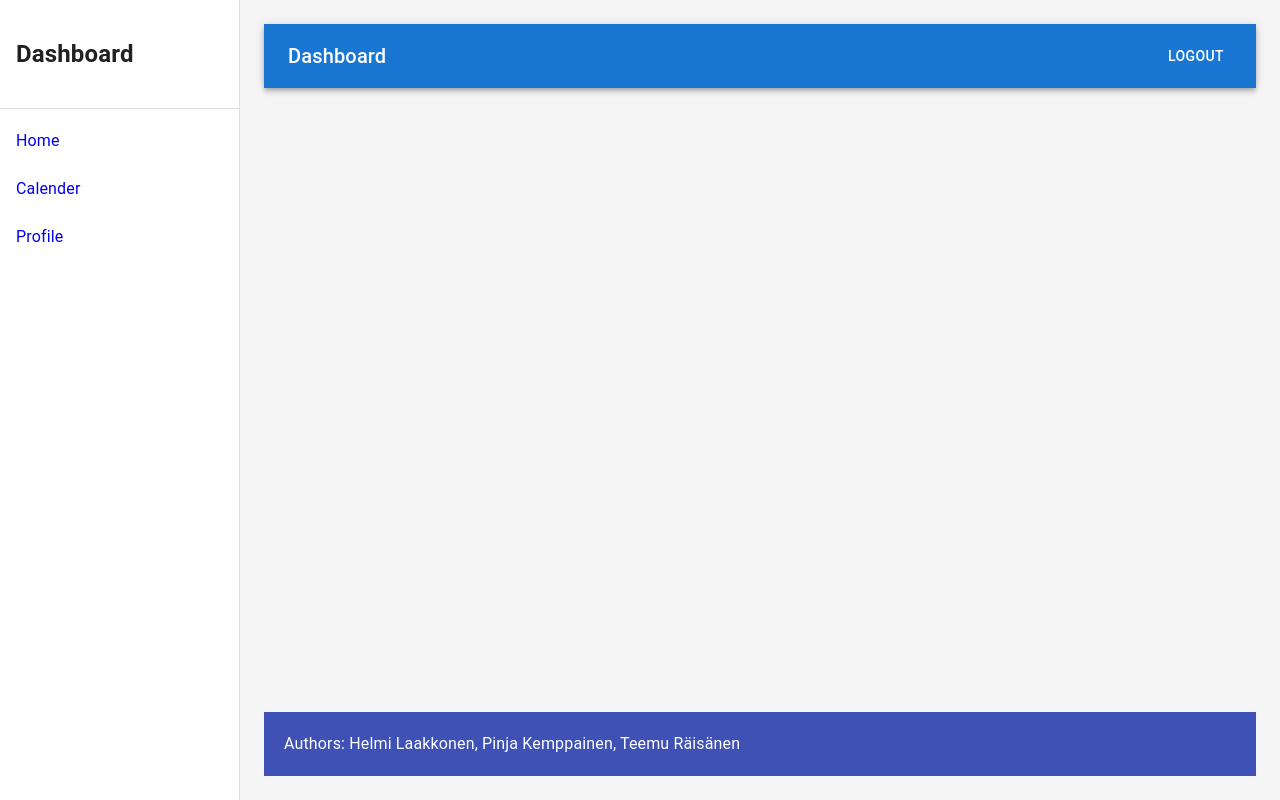
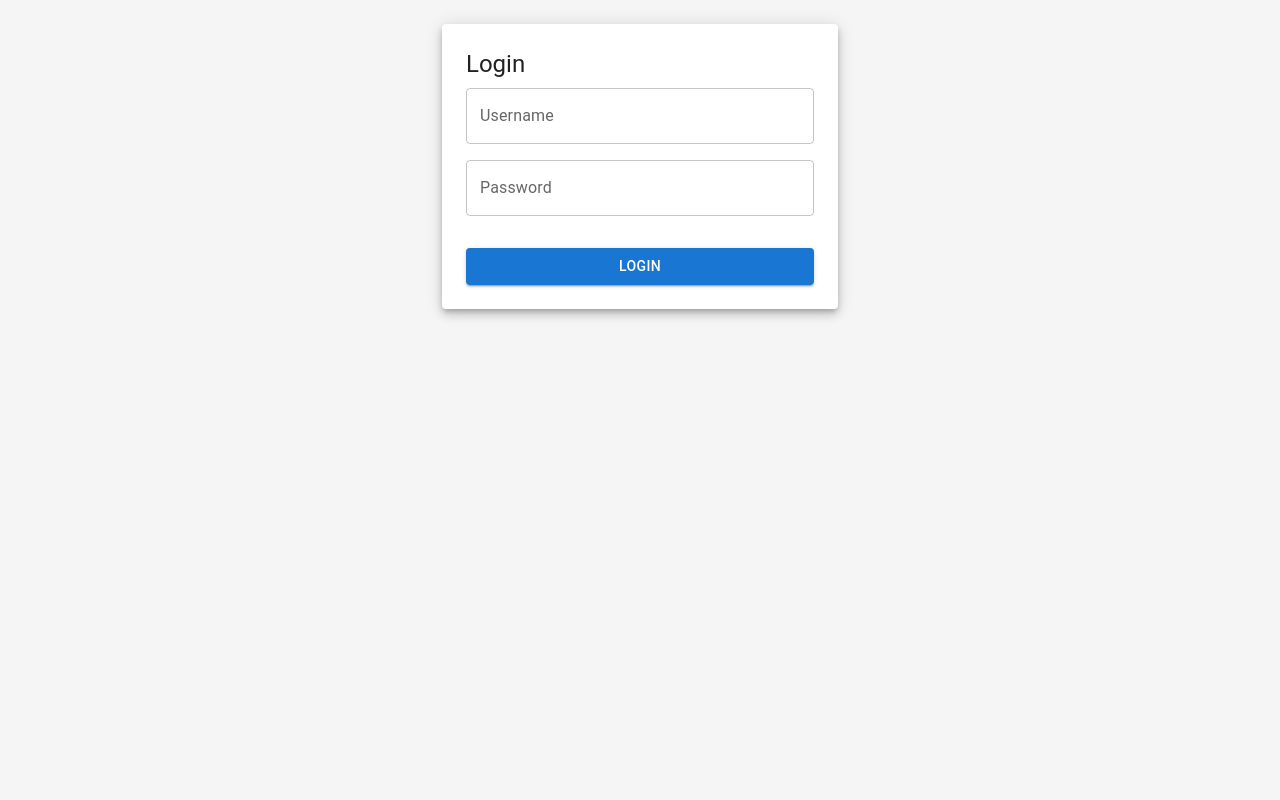
Before and after one commit to HelmiLaakkonen/project-management-app, a React (Create React App) app: page /login in a window 1280 px wide. Built offline with nearby package versions, Linux system fonts and the light colour scheme.

Commit message:
test login features

```diff
--- a/package.json
+++ b/package.json
@@ -5,13 +5,16 @@
   "dependencies": {
     "@emotion/react": "^11.14.0",
     "@emotion/styled": "^11.14.0",
+    "@mui/icons-material": "^6.4.4",
     "@mui/material": "^6.4.3",
     "@mui/x-date-pickers": "^7.23.6",
+    "bcrypt": "^5.1.1",
     "cors": "^2.8.5",
     "cra-template": "1.2.0",
     "dayjs": "^1.11.13",
     "dotenv": "^16.4.7",
     "expressjs": "^1.0.1",
+    "jsonwebtoken": "^9.0.2",
     "mysql": "^2.18.1",
     "mysql2": "^3.12.0",
     "react": "^19.0.0",
--- a/server.js
+++ b/server.js
@@ -1,14 +1,15 @@
 const express = require("express");
 const dotenv = require("dotenv");
 const tasksRouter = require("./routes/tasks");
+const authRouter = require("./routes/auth");
 const db = require("./db/connection");
 const cors = require("cors");
 
 dotenv.config();
 
-const app = express(); // Define app first
+const app = express();
 
-app.use(cors()); // Now use CORS after app is defined
+app.use(cors());
 
 const PORT = process.env.PORT || 3000;
 
@@ -17,6 +18,7 @@ app.use(express.json());
 
 // Use the routes
 app.use("/api", tasksRouter);
+app.use("/api/auth", authRouter);
 
 // Start the server
 app.listen(PORT, () => {
--- /dev/null
+++ b/src/auth/AuthProvider.js
@@ -0,0 +1,21 @@
+import { createContext, useState, useEffect, useContext } from "react";
+
+const AuthContext = createContext();
+
+export const AuthProvider = ({ children }) => {
+  const [isAuthenticated, setIsAuthenticated] = useState(
+    !!localStorage.getItem("token")
+  );
+
+  useEffect(() => {
+    setIsAuthenticated(!!localStorage.getItem("token"));
+  }, []);
+
+  return (
+    <AuthContext.Provider value={{ isAuthenticated, setIsAuthenticated }}>
+      {children}
+    </AuthContext.Provider>
+  );
+};
+
+export const useAuth = () => useContext(AuthContext);
--- a/src/components/App.js
+++ b/src/components/App.js
@@ -1,21 +1,38 @@
 import React from "react";
-import { BrowserRouter as Router } from "react-router-dom";
+import {
+  BrowserRouter as Router,
+  Routes,
+  Route,
+  Navigate,
+} from "react-router-dom";
 import { Box } from "@mui/material";
 import Sidebar from "./SideBar";
 import NavBar from "./NavBar";
 import Dashboard from "./Dashboard";
 import Footer from "./Footer";
+import Notification from "./Notification";
+import Login from "./Login";
+import { AuthProvider, useAuth } from "../auth/AuthProvider";
 
 function App() {
   return (
+    <AuthProvider>
       <Router>
         <Box
           sx={{ display: "flex", flexDirection: "column", minHeight: "100vh" }}
         >
-        {/* Sidebar and Main Content */}
-        <Box sx={{ display: "flex", flex: 1 }}>
-          <Sidebar />
-          {/* <Notifications/>*/}
+          <AuthContent />
+        </Box>
+      </Router>
+    </AuthProvider>
+  );
+}
+
+function AuthContent() {
+  const { isAuthenticated } = useAuth();
+  return (
+    <>
+      {isAuthenticated && <Sidebar />}
       <Box
         component="main"
         sx={{
@@ -26,13 +43,27 @@ function App() {
           flexDirection: "column",
         }}
       >
-            <NavBar />
-            <Dashboard />
-            <Footer />
+        {isAuthenticated && <NavBar />}
+        <Routes>
+          <Route
+            path="/"
+            element={isAuthenticated ? <Dashboard /> : <Navigate to="/login" />}
+          />
+          <Route path="/login" element={<Login />} />
+          <Route
+            path="/dashboard"
+            element={isAuthenticated ? <Dashboard /> : <Navigate to="/login" />}
+          />
+          <Route
+            path="/notifications"
+            element={
+              isAuthenticated ? <Notification /> : <Navigate to="/login" />
+            }
+          />
+        </Routes>
+        {isAuthenticated && <Footer />}
       </Box>
-        </Box>
-      </Box>
-    </Router>
+    </>
   );
 }
 
--- /dev/null
+++ b/src/components/Login.js
@@ -0,0 +1,78 @@
+import React, { useState } from "react";
+import { Container, Paper, TextField, Button, Typography } from "@mui/material";
+import { useNavigate } from "react-router-dom";
+import { useAuth } from "../auth/AuthProvider"; // Import useAuth
+
+function Login() {
+  const { setIsAuthenticated } = useAuth(); // Get auth function from context
+  const [username, setUsername] = useState("");
+  const [password, setPassword] = useState("");
+  const [error, setError] = useState("");
+  const navigate = useNavigate();
+
+  const handleLogin = (e) => {
+    e.preventDefault();
+
+    fetch("http://localhost:3000/api/auth/login", {
+      method: "POST",
+      headers: {
+        "Content-Type": "application/json",
+      },
+      body: JSON.stringify({ username, password }),
+    })
+      .then((response) => {
+        if (!response.ok) {
+          throw new Error("Invalid login credentials");
+        }
+        return response.json();
+      })
+      .then((data) => {
+        localStorage.setItem("token", data.token);
+        setIsAuthenticated(true); // Update authentication state
+        navigate("/dashboard");
+      })
+      .catch((err) => {
+        setError("Login failed. Check credentials and try again.");
+      });
+  };
+
+  return (
+    <Container component="main" maxWidth="xs">
+      <Paper elevation={6} sx={{ padding: 3 }}>
+        <Typography variant="h5" gutterBottom>
+          Login
+        </Typography>
+        <form onSubmit={handleLogin}>
+          <TextField
+            label="Username"
+            fullWidth
+            variant="outlined"
+            value={username}
+            onChange={(e) => setUsername(e.target.value)}
+            sx={{ marginBottom: 2 }}
+          />
+          <TextField
+            label="Password"
+            fullWidth
+            variant="outlined"
+            type="password"
+            value={password}
+            onChange={(e) => setPassword(e.target.value)}
+            sx={{ marginBottom: 2 }}
+          />
+          {error && <Typography color="error">{error}</Typography>}
+          <Button
+            type="submit"
+            variant="contained"
+            fullWidth
+            sx={{ marginTop: 2 }}
+          >
+            Login
+          </Button>
+        </form>
+      </Paper>
+    </Container>
+  );
+}
+
+export default Login;
--- /dev/null
+++ b/src/components/Notification.js
@@ -0,0 +1,52 @@
+import { useState } from "react";
+import {
+  Drawer,
+  IconButton,
+  List,
+  ListItem,
+  ListItemText,
+  Typography,
+} from "@mui/material";
+import NotificationsIcon from "@mui/icons-material/Notifications";
+import CloseIcon from "@mui/icons-material/Close";
+
+export default function NotificationsBar() {
+  const [open, setOpen] = useState(false);
+
+  const notifications = [
+    { id: 1, message: "New task assigned", time: "2m ago" },
+    { id: 2, message: "Meeting at 3 PM", time: "1h ago" },
+    { id: 3, message: "Deadline approaching", time: "5h ago" },
+  ];
+
+  return (
+    <>
+      <IconButton onClick={() => setOpen(true)} color="primary">
+        <NotificationsIcon />
+      </IconButton>
+      <Drawer anchor="right" open={open} onClose={() => setOpen(false)}>
+        <div style={{ width: 300, padding: "16px" }}>
+          <div
+            style={{
+              display: "flex",
+              justifyContent: "space-between",
+              alignItems: "center",
+            }}
+          >
+            <Typography variant="h6">Notifications</Typography>
+            <IconButton onClick={() => setOpen(false)}>
+              <CloseIcon />
+            </IconButton>
+          </div>
+          <List>
+            {notifications.map((notif) => (
+              <ListItem key={notif.id} divider>
+                <ListItemText primary={notif.message} secondary={notif.time} />
+              </ListItem>
+            ))}
+          </List>
+        </div>
+      </Drawer>
+    </>
+  );
+}
```
Also changed, not shown: routes/auth.js (added, +45 -0 lines), src/components/Notifications.js (deleted, +0 -34 lines), 1 other file (tests, documents, lock files or other folders). Lines whose indentation alone changed are shown as unchanged.
